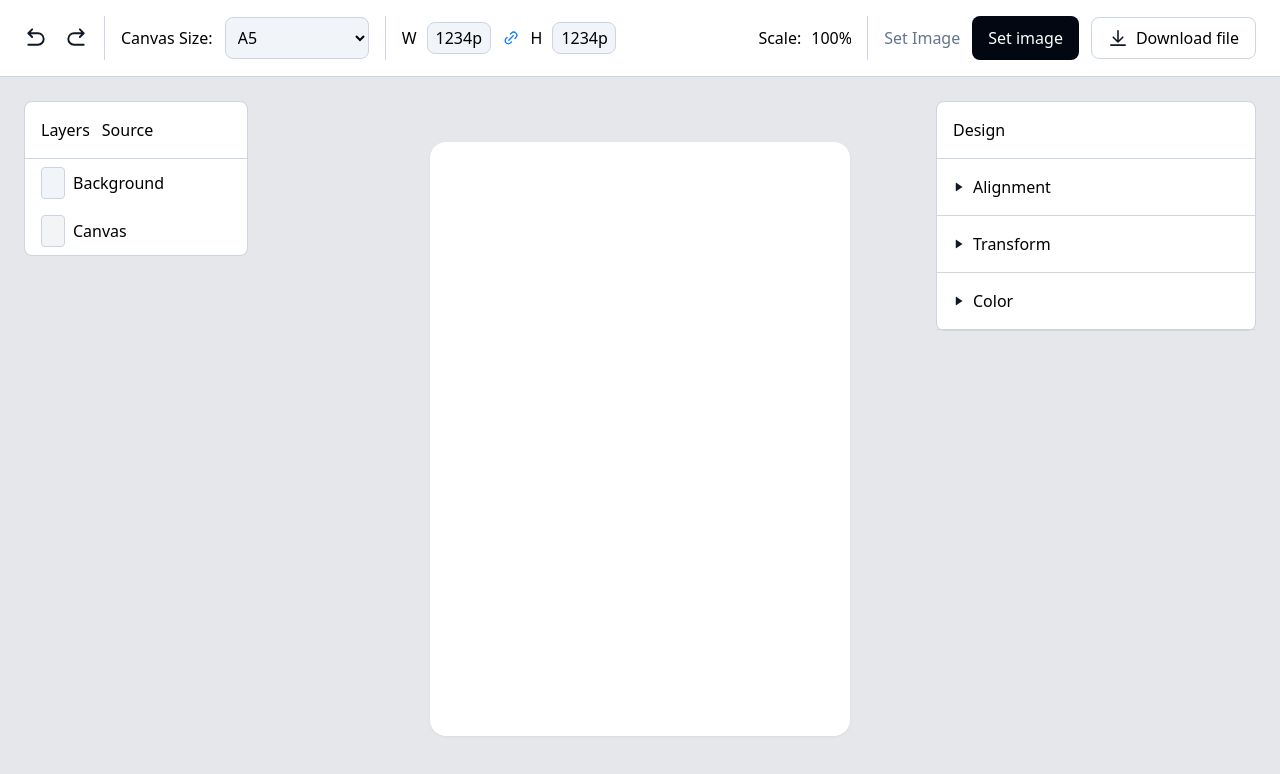
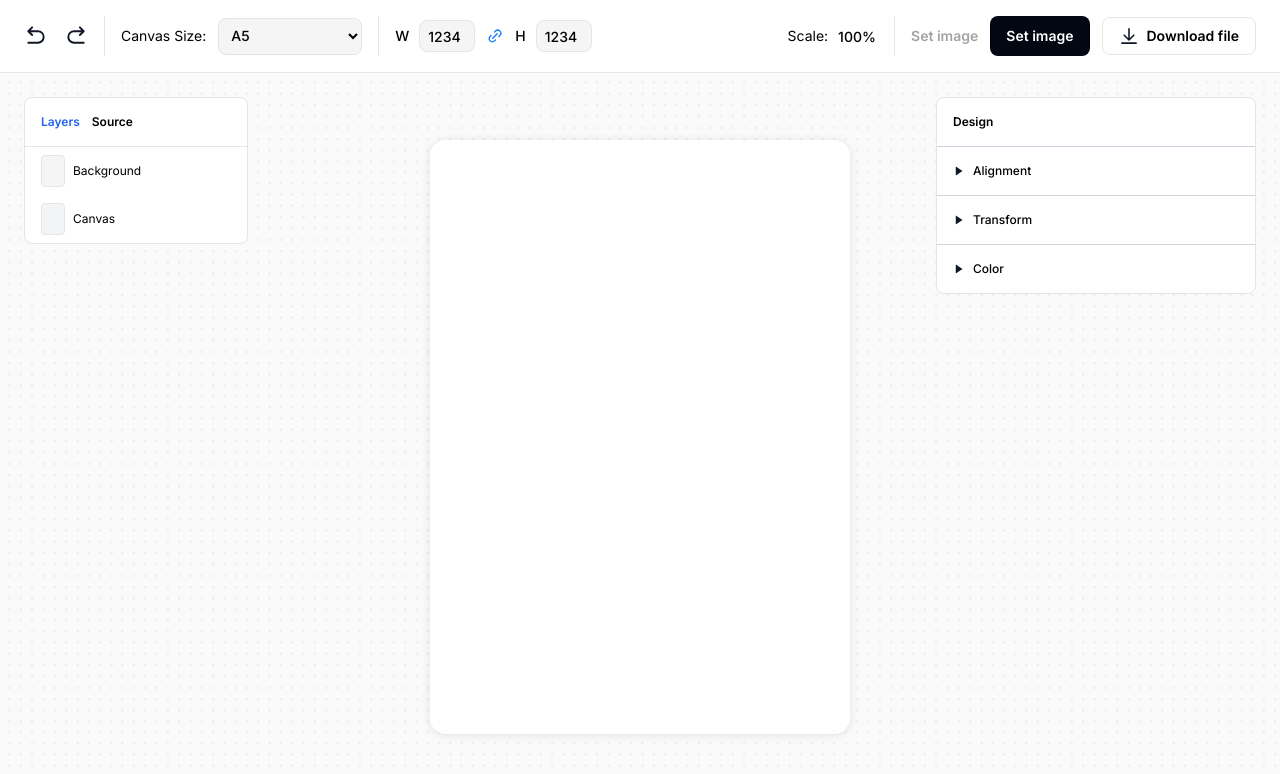
Before and after one commit to adamkatsu/sticker-editor, a website: page index.html in a window 1280 px wide. Drawn offline with Linux system fonts and the light colour scheme.

Commit message:
change font and background

```diff
--- a/css/tailwind.css
+++ b/css/tailwind.css
@@ -1,3 +1,19 @@
 @tailwind base;
 @tailwind components;
 @tailwind utilities;
+
+@layer base {
+    body {
+        font-family: 'Inter', sans-serif;
+    }
+    /* Chrome, Safari, Edge, Opera */
+    input::-webkit-outer-spin-button,
+    input::-webkit-inner-spin-button {
+      -webkit-appearance: none;
+      margin: 0;
+    }
+    /* Firefox */
+    input[type=number] {
+      -moz-appearance: textfield;
+    }
+}
--- a/index.html
+++ b/index.html
@@ -3,39 +3,42 @@
 <head>
     <meta charset="UTF-8">
     <meta name="viewport" content="wiodth=device-width, initial-scale=1.0">
+    <link rel="preconnect" href="https://fonts.googleapis.com">
+    <link rel="preconnect" href="https://fonts.gstatic.com" crossorigin>
+    <link href="https://fonts.googleapis.com/css2?family=Inter:wght@300;400;500;600;700;800&display=swap" rel="stylesheet">
     <link rel="stylesheet" href="css/style.css">
     <title>Canvas Editor</title>
 </head>
 <body>
 
-    <div id="canvas-wrapper" class="w-screen h-screen flex flex-col">
-        <div id="topbar" class="bg-white flex justify-between py-4 px-6 border-b border-slate-300">
+    <div id="canvas-wrapper" class="w-screen h-screen flex flex-col bg-[#FAFAFA] ">
+        <div id="topbar" class="bg-white flex justify-between py-4 px-6 border-b border-neutral-200 text-sm">
             <div id="topbar-left" class="flex flex-row gap-4 items-center">
                 <div id="history" class="flex flex-row gap-4 items-center">
                     <img src="img/reverse-left.svg" alt="" class="h-6 w-6">
                     <img src="img/reverse-right.svg" alt="" class="h-6 w-6">
                 </div>
-                <div class="w-px h-full bg-slate-300"></div>
+                <div class="w-px h-full bg-neutral-200"></div>
                 <div class="flex flex-row gap-3 items-center">
                     <label for="canvas-size">Canvas Size: </label>
-                    <select name="canvas-size" id="canvas-size" class="w-36 bg-slate-100 border-slate-300 border p-2 rounded-lg">
+                    <select name="canvas-size" id="canvas-size" class="w-36 bg-neutral-100 border-neutral-200 border p-2 rounded-lg font-medium">
                         <option value="a5">A5</option>
                         <option value="a4">A4</option>
                         <option value="a3">A3</option>
                     </select>
                 </div>
-                <div class="w-px h-full bg-slate-300"></div>
-                <div class="flex flex-row gap-3 items-center">
+                <div class="w-px h-full bg-neutral-200"></div>
+                <div class="flex flex-row gap-3 items-center font-medium">
                     <div class="flex flex-row gap-[10px] items-center">
                         <label for="canvas-width">W</label>
-                        <input type="text" name="canvas-width" id="canvas-width" value="1234px" class="max-w-16 h-8 bg-slate-100 border-slate-300 border p-2 rounded-lg">
+                        <input type="number" name="canvas-width" id="canvas-width" value="1234" class="max-w-14 h-8 bg-neutral-100 border-neutral-200 border p-2 rounded-lg">
                     </div>
                     <button type="button" class="bg-transparent">
                         <img src="img/link-01.svg" alt="" class="w-4 h-4">
                     </button>
                     <div class="flex flex-row gap-[10px] items-center">
                         <label for="canvas-height">H</label>
-                        <input type="text" name="canvas-height" id="canvas-height" value="1234px" class="max-w-16 h-8 bg-slate-100 border-slate-300 border p-2 rounded-lg">
+                        <input type="number" name="canvas-height" id="canvas-height" value="1234" class="max-w-14 h-8 bg-neutral-100 border-neutral-200 border p-2 rounded-lg">
                     </div>
 
                 </div>
@@ -44,65 +47,65 @@
                 <div class="canvas-scale">
                     <div class="flex flex-row gap-[10px] items-center">
                         <label for="canvas-width">Scale:</label>
-                        <input type="text" name="canvas-width" id="canvas-width" value="100%" class="max-w-10 h-8 bg-transparent">
+                        <input type="text" name="canvas-width" id="canvas-width" value="100%" class="max-w-10 h-8 bg-transparent font-medium">
                     </div>
                 </div>
-                <div class="w-px h-full bg-slate-300"></div>
+                <div class="w-px h-full bg-neutral-200"></div>
                 <div class="flex flex-row gap-3 items-center">
-                    <span class="text-slate-500">Set Image</span>
-                    <button type="button" class="bg-gray-950 px-4 py-[10px] rounded-lg text-white">Set image</button>
-                    <button type="button" class="flex flex-row items-center px-4 h-full gap-2 border-slate-300 border p-2 rounded-lg">
+                    <span class="text-neutral-400 font-semibold">Set image</span>
+                    <button type="button" class="bg-gray-950 px-4 py-[10px] rounded-lg text-white font-semibold">Set image</button>
+                    <button type="button" class="flex flex-row items-center px-4 h-full gap-2 border-neutral-200 border p-2 rounded-lg font-semibold">
                         <img src="img/download-02.svg" alt="" class="h-5 w-5">
                         Download file
                     </button>
                 </div>
             </div>
         </div>
-        <div id="canvas-main" class="w-full h-full bg-gray-200 relative">
-            <div id="panel-left" class="flex flex-col w-56 rounded-lg border border-slate-300 bg-white absolute top-6 left-6">
-                <nav class="flex flex-row gap-3 p-4 border-b border-slate-300">
-                    <a href="#"><span>Layers</span></a>
-                    <a href="#"><span>Source</span></a>
+        <div id="canvas-main" class="w-full h-full bg-[url('/img/background.svg')] bg-repeat relative">
+            <div id="panel-left" class="flex flex-col w-56 rounded-lg border border-neutral-200 bg-white absolute top-6 left-6 text-xs">
+                <nav class="flex flex-row gap-3 p-4 border-b border-neutral-200 font-semibold">
+                    <button id="btn-layer" type="button" class="text-blue-600">Layers</button type="button">
+                    <button id="btn-source" type="button">Source</button type="button">
                 </nav>
                 <div id="panel-layer" class="flex flex-col">
-                    <div class="flex flex-row gap-2 items-center px-4 py-2">
-                        <div class="w-6 h-8 bg-slate-100 border border-slate-300 rounded-[4px]"></div>
+                    <div class="flex flex-row gap-2 items-center px-4 py-2 cursor-pointer">
+                        <div class="w-6 h-8 bg-neutral-100 border border-neutral-200 rounded-[4px]"></div>
                         <span>Background</span>
                     </div>
-                    <div class="flex flex-row gap-2 items-center px-4 py-2">
-                        <div class="w-6 h-8 bg-gray-100 border border-slate-300 rounded-[4px]"></div>
+                    <div class="flex flex-row gap-2 items-center px-4 py-2 cursor-pointer">
+                        <div class="w-6 h-8 bg-gray-100 border border-neutral-200 rounded-[4px]"></div>
                         <span>Canvas</span>
                     </div>
                 </div>
                 <div id="panel-source" class="flex flex-col hidden">
                     <div class="flex flex-row gap-2 items-center px-4 py-2">
-                        <div class="w-6 h-8 bg-slate-100 border border-slate-300 rounded-[4px]"></div>
+                        <div class="w-6 h-8 bg-neutral-100 border border-neutral-200 rounded-[4px]"></div>
                         <span>Background</span>
                     </div>
                     <div class="flex flex-row gap-2 items-center px-4 py-2">
-                        <div class="w-6 h-8 bg-gray-100 border border-slate-300 rounded-[4px]"></div>
+                        <div class="w-6 h-8 bg-gray-100 border border-neutral-200 rounded-[4px]"></div>
                         <span>Canvas</span>
                     </div>
                 </div>
             </div>
-            <div id="panel-right" class="flex flex-col w-80 rounded-lg border border-slate-300 bg-white absolute top-6 right-6">
-                <div class="flex flex-row gap-3 p-4 border-b border-slate-300">
+            <div id="panel-right" class="flex flex-col w-80 rounded-lg border border-neutral-200 bg-white absolute top-6 right-6 text-xs">
+                <div class="flex flex-row gap-3 p-4 border-b border-slate-300 font-semibold">
                     <span>Design</span>
                 </div>
-                <div id="panel-layer" class="flex flex-col">
-                    <div class="flex flex-col gap-[10px] items-start px-4 py-4 border-b border-neutral-300">
+                <div id="panel-transform" class="flex flex-col">
+                    <div class="flex flex-col gap-[10px] items-start px-4 py-4 border-b border-neutral-300 font-medium cursor-pointer">
                         <div class="flex flex-row gap-2 items-center">
                             <img src="img/play.svg" alt="" class="w-3 h-3">
                             <span>Alignment</span>
                         </div>
                     </div>
-                    <div class="flex flex-col gap-[10px] items-start px-4 py-4 border-b border-neutral-300">
+                    <div class="flex flex-col gap-[10px] items-start px-4 py-4 border-b border-neutral-300 font-medium cursor-pointer">
                         <div class="flex flex-row gap-2 items-center">
                             <img src="img/play.svg" alt="" class="w-3 h-3">
                             <span>Transform</span>
                         </div>
                     </div>
-                    <div class="flex flex-col gap-[10px] items-start px-4 py-4 border-b border-neutral-300">
+                    <div class="flex flex-col gap-[10px] items-start px-4 py-4 font-medium cursor-pointer">
                         <div class="flex flex-row gap-2 items-center">
                             <img src="img/play.svg" alt="" class="w-3 h-3">
                             <span>Color</span>
@@ -110,7 +113,7 @@
                     </div>
                 </div>
             </div>
-            <canvas id="myCanvas" width="420" height="594" class="absolute top-2/4 left-2/4 -translate-y-2/4 -translate-x-2/4 rounded-2xl drop-shadow-sm"></canvas>
+            <canvas id="myCanvas" width="420" height="594" class="drop-shadow-[0px_1px_4px_rgba(0,0,0,0.1)] absolute top-2/4 left-2/4 -translate-y-2/4 -translate-x-2/4 rounded-2xl"></canvas>
         </div>
 
     </div>
--- a/tailwind.config.js
+++ b/tailwind.config.js
@@ -3,6 +3,12 @@ module.exports = {
   content: ['*.{html,js,liquid}'],
   theme: {
     extend: {},
+    fontFamily: {
+      inter: ['Inter', 'sans-serif'],
+    },
+    backgroundImage: {
+      'main-background': "url('/img/background.svg')"
+    }
   },
   plugins: [],
 }
```
Also changed, not shown: css/style.css, img/background.svg (added).
